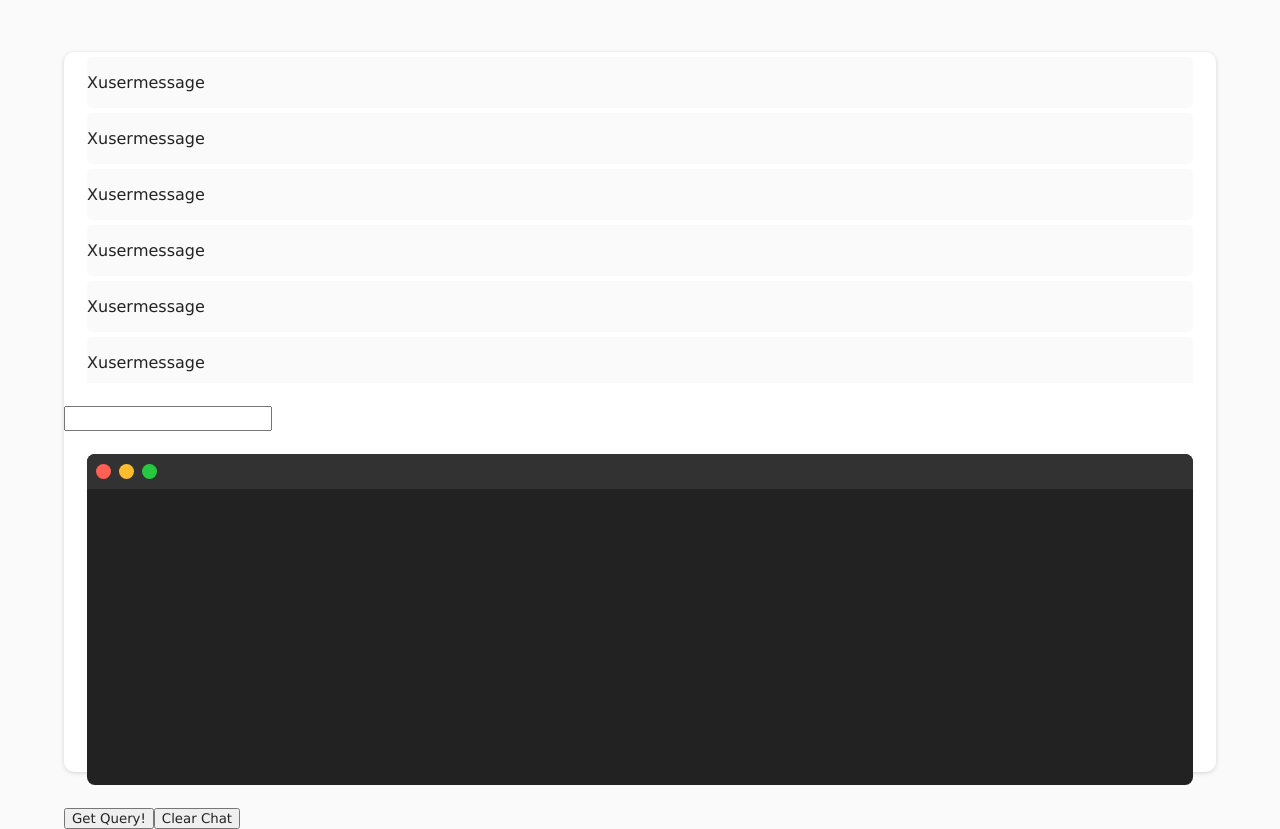
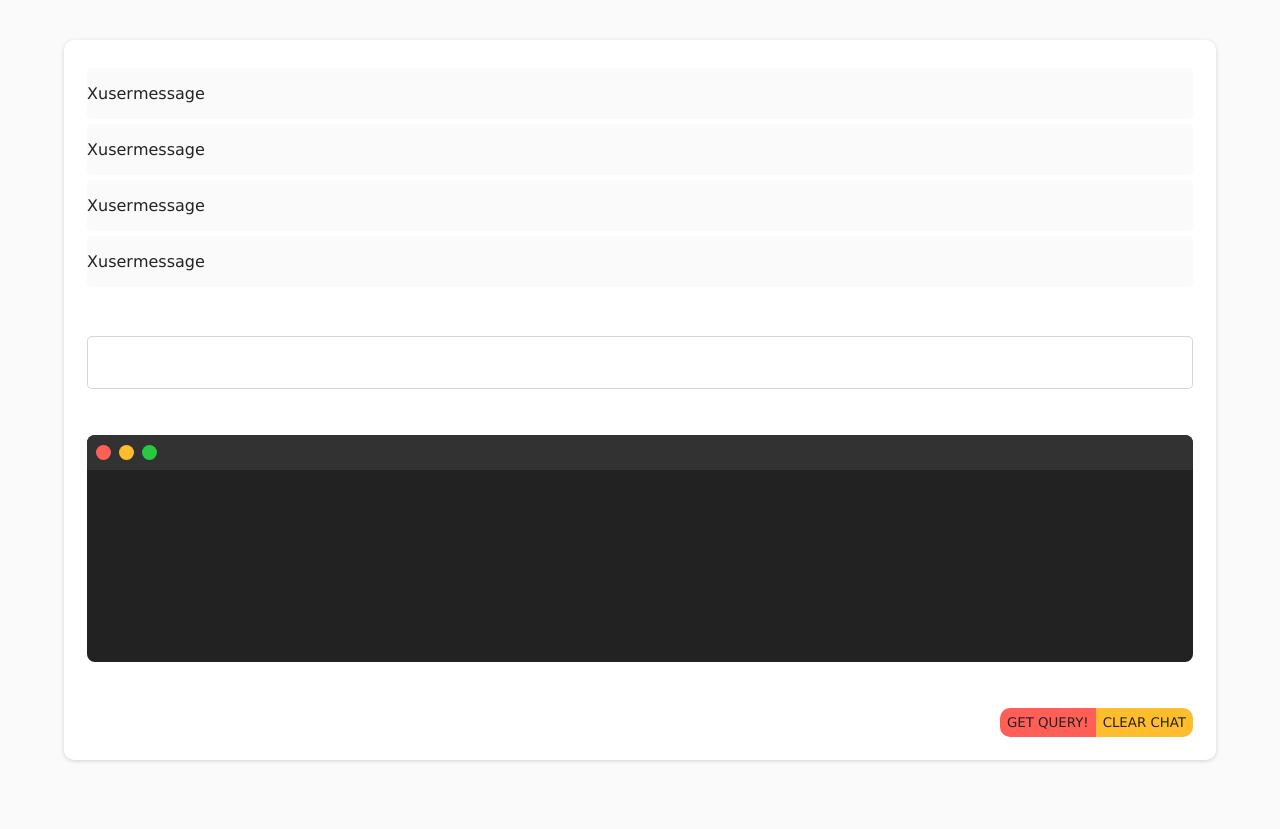
Before and after one commit to revanderground/ai_sql_generator, a React (Create React App) app: page / in a window 1280 px wide. After the commit the page ends 800 px from the top, so only its background shows below. Built offline with nearby package versions, Linux system fonts and the light colour scheme.

Commit message:
style: :lipstick: Style buttons and boxes

```diff
--- a/src/index.css
+++ b/src/index.css
@@ -24,6 +24,9 @@ p, input {
   background-color: rgb(255, 255, 255);
   border-radius: 10px;
   box-shadow: rgba(0,0,0, 0.16) 0 1px 4px;
+  display: flex;
+  justify-content:center;
+  flex-direction: column;
 }
 
 .code-display {
@@ -79,3 +82,38 @@ p, input {
   background-color: rgb(250, 250, 250);
   margin: 5px 0;
 }
+
+p#icon {
+  padding: 0.7px;
+
+}
+
+input {
+  margin: 2%;
+  padding: 16px;
+  border: solid rgba(0,0,0, 0.16) 1px;
+  box-sizing: border-box;
+  border-radius: 5px;
+}
+
+.button-container {
+  margin: 2%;
+  display:flex;
+  justify-content: flex-end;
+}
+
+.button-container button {
+  text-transform: uppercase;
+  padding: 7px;
+  border: none;
+}
+
+button#get-query {
+  border-radius: 10px 0 0 10px;
+  background-color: rgb(255, 95, 86);
+}
+
+button#clear-chat {
+  border-radius: 0 10px 10px 0;
+  background-color: rgb(255, 189, 45);
+}
```
